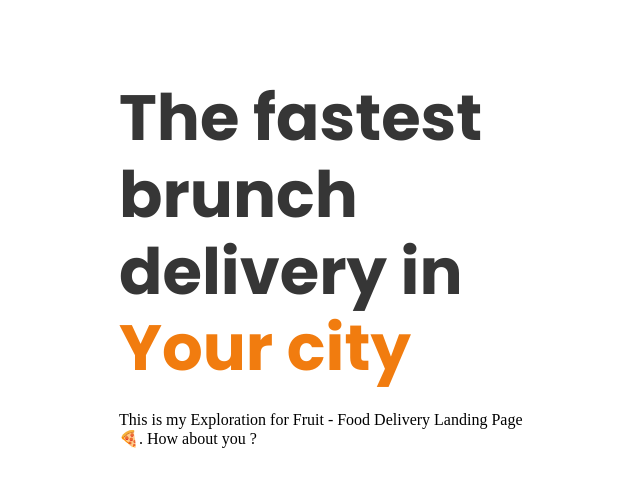
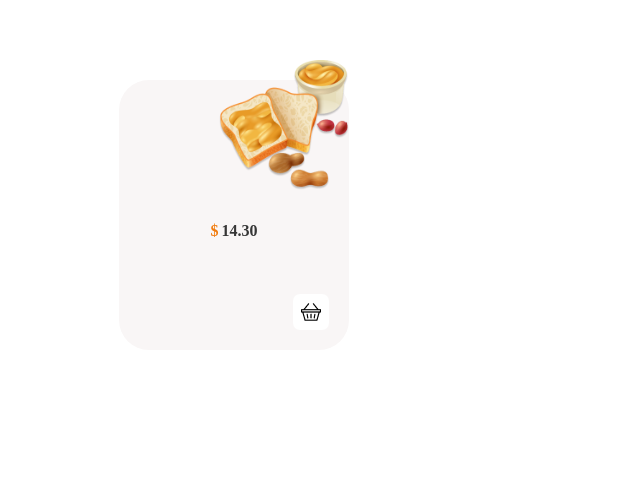
Before and after one commit to MartinSugarev/Brunchy, a React (Create React App) app in the folder brunchy/: page / in a window 1280 px wide. Shown: the top 486 px of the page, without its empty margins (9-649 px from the left). Built offline with nearby package versions, Linux system fonts and the light colour scheme.

Commit message:
added card component

```diff
--- a/brunchy/src/App.js
+++ b/brunchy/src/App.js
@@ -3,12 +3,13 @@ import HeaderTitle from './components/header/HeaderTitle';
 import Button from './components/button/Button';
 import Header from './components/header/Header';
 import Hero from './components/hero/Hero';
+import Card from './components/card/Card';
 
 
 function App() {
   return (
     <div className={style['app']}>
-      <Hero text1={'The fastest brunch delivery in'} text2={'Your city'} />
+      <Card title={'Butter Pancakes'} subTitle={'With honey'} price={'14.30'} />
     </div>
   );
 }
--- a/brunchy/src/components/card/Card.jsx
+++ b/brunchy/src/components/card/Card.jsx
@@ -2,10 +2,16 @@ import style from './Card.module.scss';
 import React from 'react'
 import { memo } from 'react';
 
-const Card = () => {
+const Card = ({image = '/Asset 5.png', name, caption, price}) => {
     return (
         <div className={style['card']}>
-
+            <img className={style['card-image']} src={image} alt="card-image" />
+            <div className={style['card-info']}>
+              <h6>{name}</h6>
+              <p className={style['card-subtitle']}>{caption}</p>
+               <p className={style['price']}>{price}</p>
+            </div>
+            <img className={style['card-basket']} src="/shopping-basket.png" alt="shopping-basket" />
         </div>
     )
 }
--- a/brunchy/src/components/card/Card.module.scss
+++ b/brunchy/src/components/card/Card.module.scss
@@ -1 +1,63 @@
 @use '../../styles/colors.scss';
+
+.card{
+    width: 230px;
+    height: 270px;
+    border-radius: 30px;
+    background-color: colors.$card_background;
+    display: grid;
+    place-content: center;
+    position: relative;
+
+    .card-info{
+        display: flex;
+        flex-direction: column;
+        justify-content: center;
+        align-items: center;
+        gap: 5px;
+        transform: translateY(40%);
+
+        h6{
+            font-size: 1.2rem;
+            color: colors.$hero_text;
+            font-family: 'Poppins', sans-serif;
+        }
+
+        .card-subtitle{
+            font-size: .9rem;
+            color: colors.$grey;
+            font-weight: 600;
+
+        }
+        .price{
+            color: colors.$hero_text;
+            font-size: 1rem;
+            font-weight: 600;
+        }
+        .price::before{
+            content: "$";
+            color: colors.$orange_text;
+            padding-right: 3px;
+        }
+
+    }
+
+    .card-basket{
+        position: absolute;
+        right: 20px;
+        bottom: 20px;
+        padding: 8px;
+        border-radius: 7px;
+        background-color: colors.$white;
+        cursor: pointer;
+    }
+
+    .card-image{
+        width: 130px;
+        height: 130px;
+        position: absolute;
+        right: 0;
+        top: -20px;
+
+    }
+}
```
Also changed, not shown: brunchy/public/shopping-basket.png (added), 1 other file (tests, documents, lock files or other folders).
